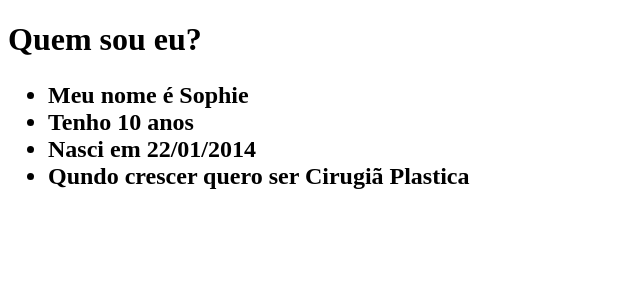
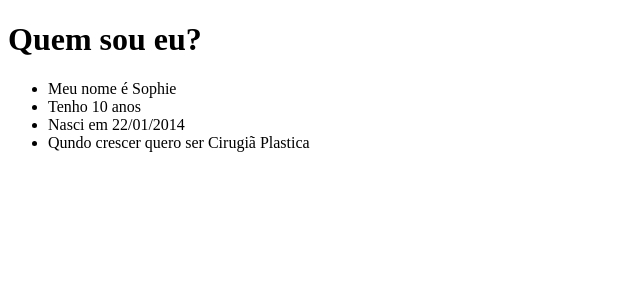
Before and after one commit to Sophie2201/clone-tabnews, a Next.js app: page / in a window 1280 px wide. Shown: the top 300 px of the page, without its empty margins (0-640 px from the left). Built offline with nearby package versions, Linux system fonts and the light colour scheme.

Commit message:
feat: configuranndo styled component

```diff
--- /dev/null
+++ b/components/ul/ul-style.jsx
@@ -0,0 +1,7 @@
+import style from "styled-components";
+
+const UlStyle = style.ul`
+
+`;
+
+export default UlStyle;
--- /dev/null
+++ b/components/ul/ul.jsx
@@ -0,0 +1,15 @@
+import UlStyle from "./ul-style";
+
+
+function Ul () {
+    return (
+        <UlStyle>
+            <li>Meu nome é Sophie</li>
+            <li>Tenho 10 anos</li>
+            <li>Nasci em 22/01/2014</li>
+            <li>Qundo crescer quero ser Cirugiã Plastica</li>
+        </UlStyle>
+    )
+}
+
+export default Ul;
--- a/package.json
+++ b/package.json
@@ -13,7 +13,8 @@
   "dependencies": {
     "next": "^13.1.6",
     "react": "^18.2.0",
-    "react-dom": "^18.2.0"
+    "react-dom": "^18.2.0",
+    "styled-components": "^6.1.11"
   },
   "devDependencies": {
     "prettier": "^3.3.2"
--- a/pages/index.js
+++ b/pages/index.js
@@ -1,13 +1,14 @@
+import Ul from "../components/ul/ul";
+
+
 function Home() {
-    return <><h1>Quem sou eu? </h1>
-    <h2>
-    <ul>
-        <li>Meu nome é Sophie</li>
-        <li>Tenho 10 anos</li>
-        <li>Nasci em 22/01/2014</li>
-        <li>Qundo crescer quero ser Cirugiã Plastica</li>
-    </ul>
-    </h2></>
+    return (
+    <>
+        <h1>Quem sou eu? </h1>
+        <Ul ></Ul>
+    </>
+    )
+
 
 }
 
```
Also changed, not shown: pages/estilo.css (added), 1 other file (tests, documents, lock files or other folders).
